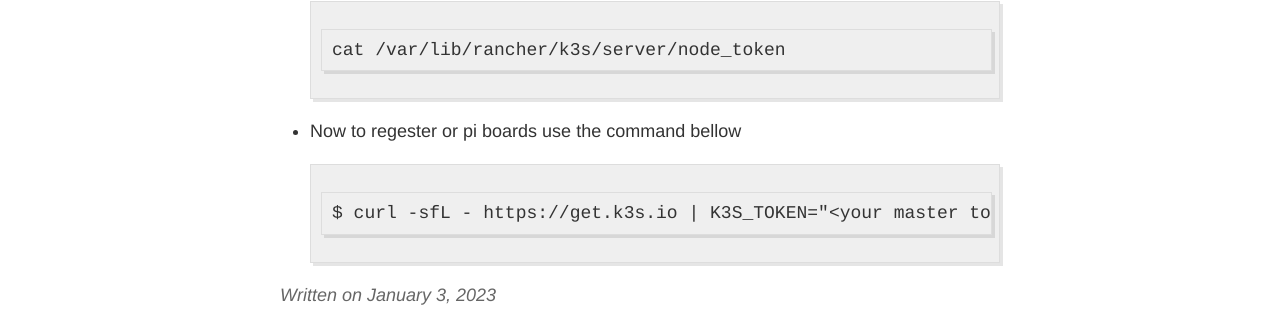
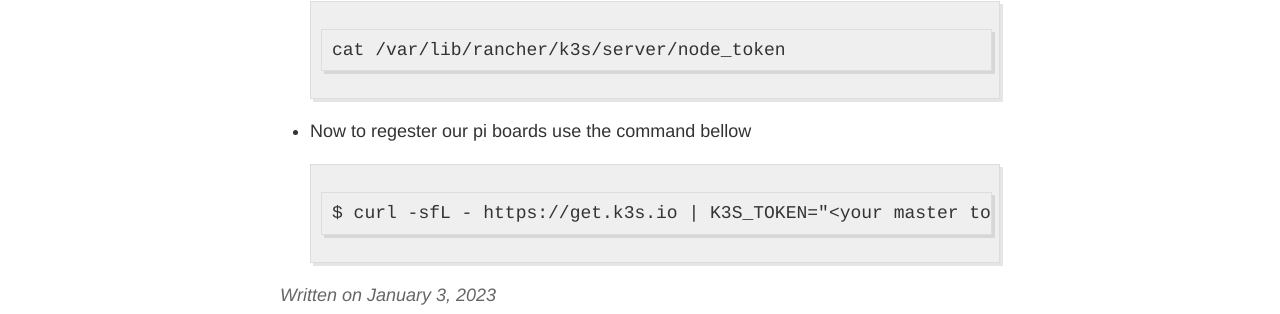
Before and after one commit to hermassest/hermassest.github.io, a Jekyll site: the page built from _posts/2023-01-03-Build-Your-Own-Raspberry-Pi-Cluster.md, in a window 1280 px wide and 900 px high, scrolled down 1891 px. Shown: the part 453-767 px from the top of the window. Built offline with Jekyll 4.4.1, drawn with Linux system fonts in a browser that asks for light colours; our own code applies the rules of GitHub Pages for plain Markdown files.

Commit message:
Update 2023-01-03-Build-Your-Own-Raspberry-Pi-Cluster.md

````diff
--- a/_posts/2023-01-03-Build-Your-Own-Raspberry-Pi-Cluster.md
+++ b/_posts/2023-01-03-Build-Your-Own-Raspberry-Pi-Cluster.md
@@ -63,7 +63,7 @@ _Repeat the steps above if you have multiple raspberry pies._
 ```
 cat /var/lib/rancher/k3s/server/node_token
 ```
-- Now to regester or pi boards use the command bellow
+- Now to regester our pi boards use the command bellow
 ```
 $ curl -sfL - https://get.k3s.io | K3S_TOKEN="<your master token>" K3S_URL="https://<your server>:6443"
 ```
````
